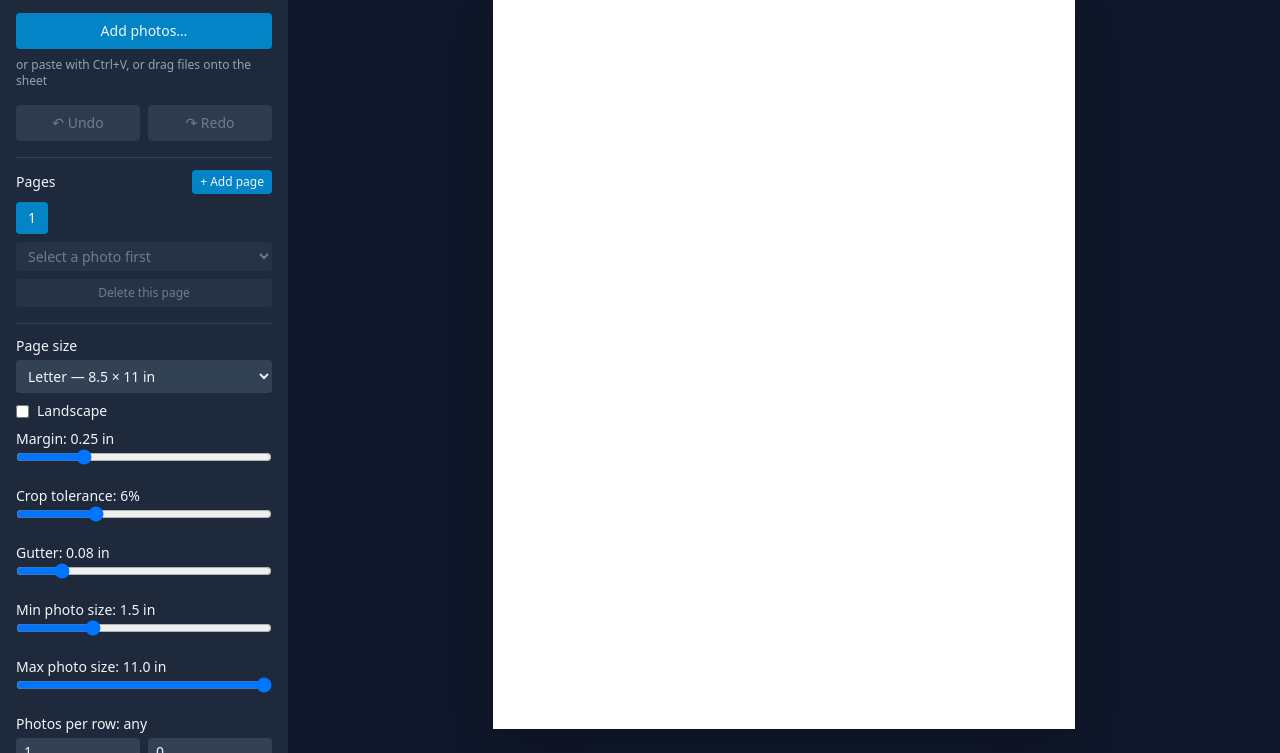
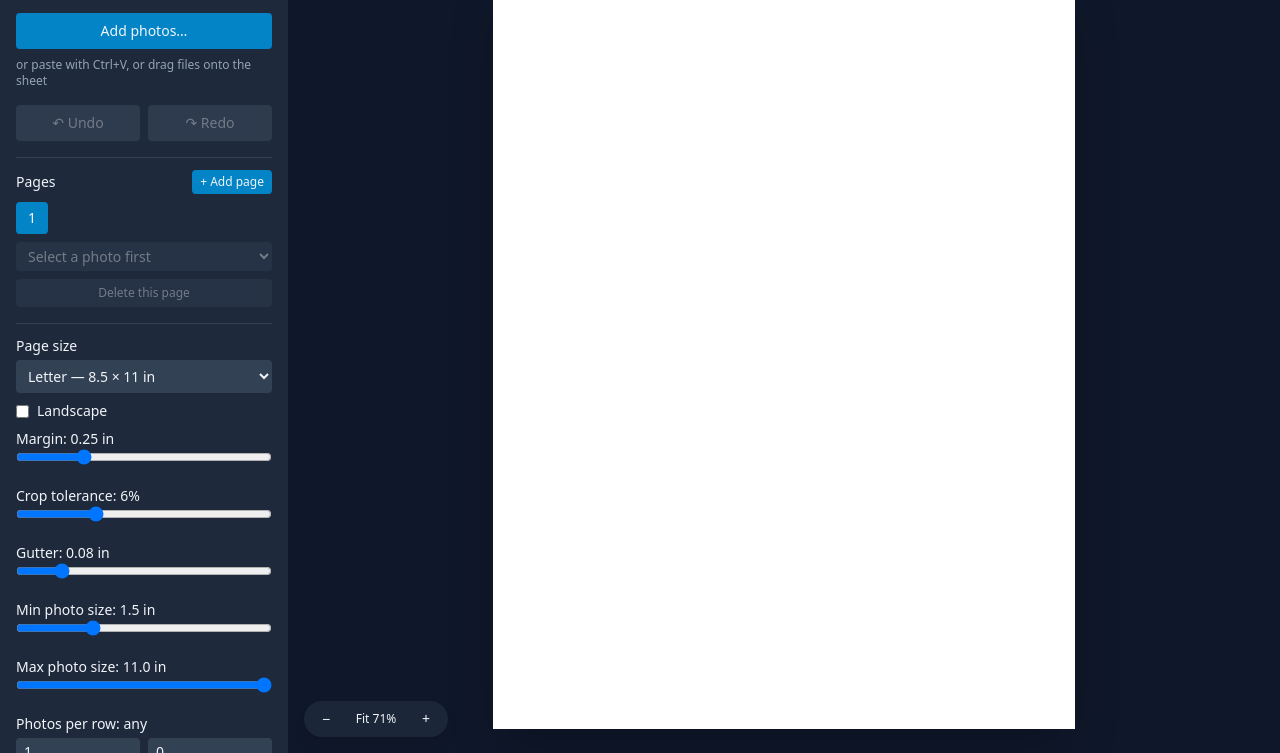
Before and after one commit to Shalom-Karr/photo-sheet, a website with bundled scripts: page index.html in a window 1280 px wide. Shown: the part 47-800 px from the top of the page. Built offline with nearby package versions, Linux system fonts and the light colour scheme.

Commit message:
Add zoom, with 100% meaning actual printed size
A floating control on the preview steps through 25/50/75/100/150/200/300/400%,
with Ctrl+= , Ctrl+- and Ctrl+0 for in, out and fit. 100% is one CSS inch per
printed inch, so it matches what the PDF exports rather than being an arbitrary
reference. The label reads 'Fit 63%' while following the window and '150%' once
set explicitly, so both the mode and the real ratio are visible.

Three things this had to get right.

Dragging still lands correctly at any zoom: attachInteractions already receives
a live scale getter, and previewScale is set from the same value the renderer
uses, so a photo dragged at 300% moves the right physical distance.

Fit now considers width as well as height. The old calculation used height
alone, which overflowed horizontally on Tabloid or on any sheet flipped to
landscape by the orientation toggle.

The preview wrapper became min-w-full min-h-full w-fit. grid place-items-center
alone clips an oversized child at the top-left, so the top of a zoomed sheet was
unreachable no matter how you scrolled.

Zoom steps from the current effective scale rather than snapping to a preset,
so the first click after Fit moves one stop from what is on screen. An explicit
zoom survives a window resize; only Fit mode re-fits.

All 62 tests pass.

```diff
--- a/index.html
+++ b/index.html
@@ -104,8 +104,22 @@
       </div>
     </aside>
 
-    <main class="flex-1 grid place-items-center overflow-auto p-6">
-      <div id="sheet" class="relative bg-white shadow-2xl"></div>
+    <main class="relative flex-1 overflow-auto">
+      <!-- Wrapper centres the sheet while it fits and lets it overflow in both
+           axes when zoomed. place-items-center alone clips the top-left of an
+           oversized child, putting part of the page permanently out of reach. -->
+      <div class="min-w-full min-h-full w-fit grid place-items-center p-6">
+        <div id="sheet" class="relative bg-white shadow-2xl"></div>
+      </div>
+
+      <div class="sticky bottom-4 left-0 ml-4 mr-auto w-fit flex items-center gap-1 rounded-full bg-slate-800/90 backdrop-blur px-2 py-1 shadow-lg">
+        <button id="zoomOut" title="Zoom out (Ctrl+-)"
+          class="w-7 h-7 rounded-full hover:bg-slate-700 disabled:opacity-40 text-sm">−</button>
+        <button id="zoomFit" title="Fit to window"
+          class="px-2 h-7 rounded-full hover:bg-slate-700 text-xs tabular-nums min-w-[4rem]">Fit</button>
+        <button id="zoomIn" title="Zoom in (Ctrl+=)"
+          class="w-7 h-7 rounded-full hover:bg-slate-700 disabled:opacity-40 text-sm">+</button>
+      </div>
     </main>
   </div>
 
--- a/src/main.js
+++ b/src/main.js
@@ -15,6 +15,7 @@ export const state = {
   selectedId: null,
   pageCount: 1,
   currentPage: 0,
+  zoom: null,          // null = fit to window; otherwise 1 = 100%
 };
 
 // Photos carry sheetPage; anything without one predates multi-page and belongs
@@ -38,13 +39,30 @@ const countEl = document.getElementById('count');
 
 let previewScale = 1;
 
+// Zoom stops, in screen-inches per printed inch. 1 is actual size at 96 CSS dpi.
+const ZOOM_STOPS = [0.25, 0.5, 0.75, 1, 1.5, 2, 3, 4];
+
+// Both axes matter: a landscape sheet is width-limited, a portrait one
+// height-limited, and using only height crops the sides on Tabloid landscape.
+function fitScale() {
+  const box = sheet.parentElement.parentElement; // wrapper -> <main>
+  const availH = box.clientHeight - 48;
+  const availW = box.clientWidth - 48;
+  return Math.min(
+    1,
+    availH / (state.page.heightIn * 96),
+    availW / (state.page.widthIn * 96),
+  );
+}
+
 export function rerender() {
   const { placements, warnings } = layout(photosForLayout(), state.page);
   document.getElementById('manual').checked = state.manual;
 
   // Fit the sheet to the viewport without changing any inch-space value.
-  const avail = sheet.parentElement.clientHeight - 48;
-  const scale = Math.min(1, avail / (state.page.heightIn * 96));
+  // state.zoom of null means "fit"; a number is an explicit ratio where 1 = 100%,
+  // i.e. one CSS inch on screen for one printed inch.
+  const scale = state.zoom ?? fitScale();
   previewScale = scale;
   renderPreview(sheet, state.photos, placements, state.page, scale, state.selectedId);
 
@@ -61,9 +79,52 @@ export function rerender() {
     : `${state.photos.length} photo${state.photos.length === 1 ? '' : 's'}`;
   syncHistoryButtons();
   syncPages();
+  syncZoom(scale);
   scheduleAutosave();
   return placements;
 }
+
+// ---- zoom --------------------------------------------------------------
+const zoomInBtn = document.getElementById('zoomIn');
+const zoomOutBtn = document.getElementById('zoomOut');
+const zoomFitBtn = document.getElementById('zoomFit');
+
+function syncZoom(scale) {
+  zoomFitBtn.textContent = state.zoom === null
+    ? `Fit ${Math.round(scale * 100)}%`
+    : `${Math.round(scale * 100)}%`;
+  zoomInBtn.disabled = scale >= ZOOM_STOPS[ZOOM_STOPS.length - 1] - 1e-9;
+  zoomOutBtn.disabled = scale <= ZOOM_STOPS[0] + 1e-9;
+}
+
+function setZoom(next) {
+  state.zoom = next;
+  rerender();
+}
+
+// Step from wherever the view currently is, so the first click after "Fit"
+// moves one stop from the fitted size rather than jumping to a preset.
+function stepZoom(dir) {
+  const current = state.zoom ?? fitScale();
+  const next = dir > 0
+    ? ZOOM_STOPS.find((z) => z > current + 1e-9)
+    : [...ZOOM_STOPS].reverse().find((z) => z < current - 1e-9);
+  if (next !== undefined) setZoom(next);
+}
+
+zoomInBtn.addEventListener('click', () => stepZoom(1));
+zoomOutBtn.addEventListener('click', () => stepZoom(-1));
+zoomFitBtn.addEventListener('click', () => setZoom(state.zoom === null ? 1 : null));
+
+document.addEventListener('keydown', (e) => {
+  if (!(e.ctrlKey || e.metaKey)) return;
+  if (e.key === '=' || e.key === '+') { e.preventDefault(); stepZoom(1); }
+  else if (e.key === '-') { e.preventDefault(); stepZoom(-1); }
+  else if (e.key === '0') { e.preventDefault(); setZoom(null); }
+});
+
+// Refit only while following the window; an explicit zoom should survive a resize.
+window.addEventListener('resize', () => { if (state.zoom === null) rerender(); });
 
 // The keyboard shortcuts in interact.js already call rerender(), so routing the
 // button states through here keeps them correct however history changes -
```
